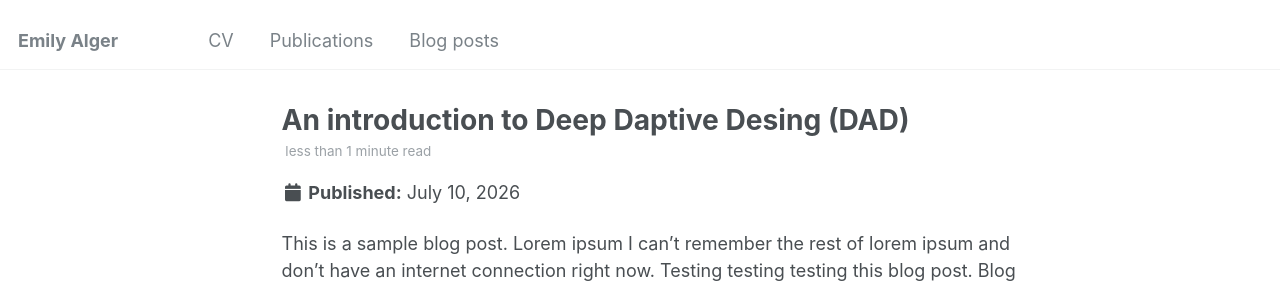
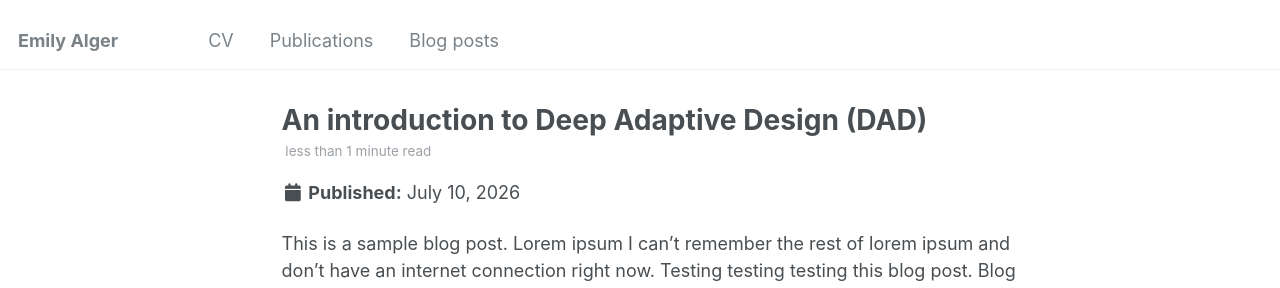
Before and after one commit to alemily100/alemily100.github.io, a Jekyll site: the page built from _posts/2026-07-10-an-introduction-to-deep-adaptive-design-dad.md, in a window 1280 px wide and 1095 px high. Shown: the top 288 px of the window. Built offline with Jekyll 4.4.1, drawn with Linux system fonts in a browser that asks for light colours.

Commit message:
Update and rename 2012-08-14-blog-post-1.md to 2026-07-10-an-introduction-to-deep-adaptive-design-dad.md

```diff
--- a/_posts/2012-08-14-blog-post-1.md
+++ b/_posts/2026-07-10-an-introduction-to-deep-adaptive-design-dad.md
@@ -1,5 +1,5 @@
 ---
-title: 'An introduction to Deep Daptive Desing (DAD)'
+title: 'An introduction to Deep Adaptive Design (DAD)'
 date: 2026-07-10
 permalink: /posts/2026/07/DAD/
 tags:
```
